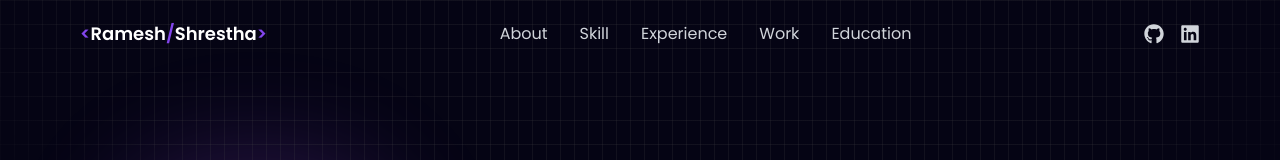
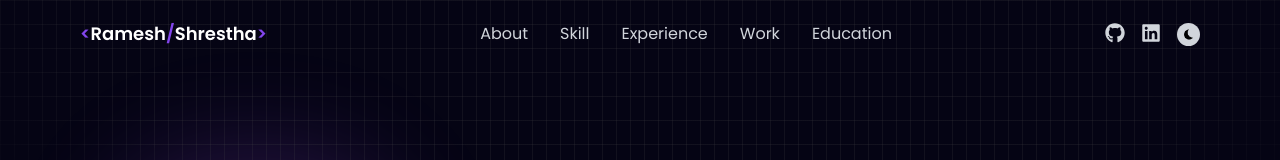
Before and after one commit to Ramesh-stha/NewProjectPortfolio, a React (Vite) app: page / in a window 1280 px wide. Shown: the top 160 px of the page. Built offline with nearby package versions, Linux system fonts and the light colour scheme.

Commit message:
adding theme

```diff
--- a/src/App.jsx
+++ b/src/App.jsx
@@ -1,4 +1,4 @@
-
+import React from "react";
 import Navbar from "./components/navbar/Navbar";
 import About from "./components/About/About";
 import Skills from "./components/skills/Skills";
@@ -8,11 +8,12 @@ import Education from "./components/education/Education";
 import Contact from "./components/contact/Contact";
 import Footer from "./components/footer/Footer";
 import BlurBlob from "./BlurBlob";
-import React from "react";
-
 import "./App.css";
+import { AppContext } from "./context/ThemeContext";
+import {useContext} from "react";
 
 const App = () => {
+  const {theme,toggleTheme} = useContext(AppContext);
   return (
     <div className="bg-[#050414]">
       <BlurBlob
@@ -22,7 +23,7 @@ const App = () => {
 
       <div className="absolute inset-0 bg-[linear-gradient(to_right,#4f4f4f2e_1px,transparent_1px),linear-gradient(to_bottom,#4f4f4f2e_1px,transparent_1px)] bg-[size:14px_24px] [mask-image:radial-gradient(ellipse_60%_50%_at_50%_0%,#000_70%,transparent_100%)]"></div>
 
-      <div className="relative pt-20">
+      <div className={`relative pt-20 ${theme==="light"?"":"bg-purple-950"}`}>
         <Navbar />
         <About />
         <Skills />
--- a/src/components/navbar/Navbar.jsx
+++ b/src/components/navbar/Navbar.jsx
@@ -1,14 +1,16 @@
 import React from "react";
-import { useState } from "react";
-import { useEffect } from "react";
+import { useState,useEffect,useContext } from "react";
 import { FiMenu, FiX } from "react-icons/fi";
 import { FaGithub, FaLinkedin } from "react-icons/fa";
+import darkIcon from "../../assets/TechLogo/darkTheme.png";
+import lightIcon from "../../assets/TechLogo/lightTheme.png";
+import { AppContext } from "../../context/ThemeContext";
 
 const menuItems = [
   { id: "about", label: "About" },
   { id: "skills", label: "Skill" },
   { id: "experience", label: "Experience" },
-  {id:"work", label:"Work"},
+  { id: "work", label: "Work" },
   { id: "education", label: "Education" },
 ];
 const Navbar = () => {
@@ -16,6 +18,8 @@ const Navbar = () => {
   const [activeSelection, setActiveSelection] = useState("");
   const [isScrolled, setIsScrolled] = useState(false);
 
+  //using context
+  const {theme,toggleTheme} = useContext(AppContext);
   // Scroll event listener to update isScrolled state
   useEffect(() => {
     const handlescroll = () => {
@@ -33,8 +37,8 @@ const Navbar = () => {
     setIsOpen(false);
 
     const section = document.getElementById(sectionId);
-    if(section){
-      section.scrollIntoView({behavior:"smooth"});
+    if (section) {
+      section.scrollIntoView({ behavior: "smooth" });
     }
   };
 
@@ -93,6 +97,17 @@ const Navbar = () => {
           >
             <FaLinkedin size={20} />
           </a>
+          {/*Theme icon*/}
+          <button
+            onClick={toggleTheme}
+            className="bg-gray-300 p-1 hover:bg-[#8245ec] transition-colors duration-300 overflow-hidden cursor-pointer rounded-full w-[23px] h-[23px]"
+          >
+            {theme === "light" ? (
+              <img src={darkIcon} alt="dark icon" />
+            ) : (
+              <img src={lightIcon} alt="dark icon" />
+            )}
+          </button>
         </div>
 
         {/* Mobile Menu Toggle */}
@@ -145,6 +160,17 @@ const Navbar = () => {
                 >
                   <FaLinkedin size={20} />
                 </a>
+                {/*Theme icon*/}
+                <button
+                  onClick={toggleTheme}
+                  className="bg-white p-1 hover:bg-[#8245ec] transition-colors duration-300 overflow-hidden cursor-pointer rounded-full w-[23px] h-[23px]"
+                >
+                  {theme === "light" ? (
+                    <img src={darkIcon} alt="dark icon" />
+                  ) : (
+                    <img src={lightIcon} alt="dark icon" />
+                  )}
+                </button>
               </div>
             </ul>
           </div>
--- /dev/null
+++ b/src/context/ThemeContext.jsx
@@ -0,0 +1,17 @@
+import { createContext, useState } from "react";
+
+export const AppContext = createContext();
+
+const ContextProvider = ({children}) => {
+  const [theme, setTheme] = useState("light");
+  // Toggling theme
+  const toggleTheme = () => {
+    setTheme((prev) => (prev === "light" ? "dark" : "light"));
+  };
+  return (
+    <AppContext.Provider value={{ theme, toggleTheme }}>
+      {children}
+    </AppContext.Provider>
+  );
+};
+export default ContextProvider;
--- a/src/main.jsx
+++ b/src/main.jsx
@@ -1,6 +1,11 @@
 import ReactDOM from "react-dom/client";
 import App from "./App.jsx";
 import "./index.css"; // your global styles
+import ContextProvider from "./context/ThemeContext.jsx";
 
 const root = ReactDOM.createRoot(document.getElementById("root"));
-root.render(<App />);
+root.render(
+  <ContextProvider>
+    <App />
+  </ContextProvider>
+);
```
Also changed, not shown: src/assets/TechLogo/darkTheme.png (added), src/assets/TechLogo/lightTheme.png (added).
